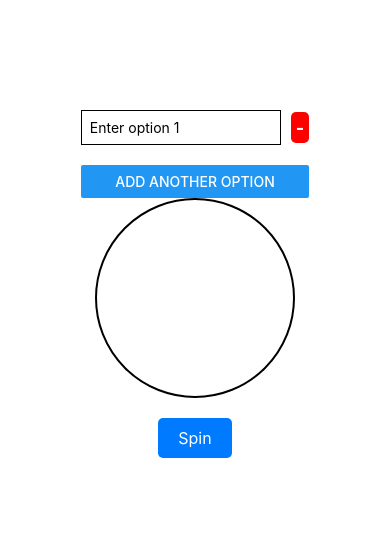
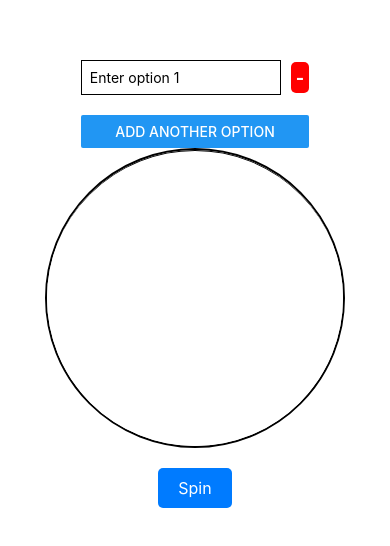
Before and after one commit to YiyangShao/TurntableDecisionHelper, a React Native app: screen / in a window 390 px wide. Shown: the part 138-684 px from the top of the page. Built offline with nearby package versions, Linux system fonts and the light colour scheme.

Commit message:
add spinning function back

```diff
--- a/package.json
+++ b/package.json
@@ -17,7 +17,8 @@
     "react-dom": "18.2.0",
     "@expo/metro-runtime": "~3.2.3",
     "react-native-reanimated": "~3.10.1",
-    "@react-native-async-storage/async-storage": "1.23.1"
+    "@react-native-async-storage/async-storage": "1.23.1",
+    "react-native-svg": "15.2.0"
   },
   "devDependencies": {
     "@babel/core": "^7.20.0"
--- a/src/components/Turntable.js
+++ b/src/components/Turntable.js
@@ -1,6 +1,6 @@
 /**
  * Turntable.js - Main logic for spinning the turntable and managing options.
- * Options are auto-saved and reflected on the turntable and input fields in real-time, including removals.
+ * The turntable now spins a random number of degrees.
  */
 
 import React, { useState, useEffect } from 'react';
@@ -14,6 +14,7 @@ const Turntable = () => {
   const [spinValue] = useState(new Animated.Value(0));
   const [selectedOption, setSelectedOption] = useState(null);
   const [options, setOptions] = useState([]);
+  const [rotationAngle, setRotationAngle] = useState(0); // Track current rotation angle
 
   // Key for AsyncStorage
   const STORAGE_KEY = '@options_list';
@@ -52,31 +53,39 @@ const Turntable = () => {
     saveOptions(updatedOptions); // Save updated options list
   };
 
+  // Function to spin the turntable a random number of degrees
   const spinTurntable = () => {
     if (options.length === 0) return;
 
-    spinValue.setValue(0);
+    const randomDegrees = Math.floor(Math.random() * 360) + 720; // Spin at least two full rotations + random degrees
+    const newRotationAngle = rotationAngle + randomDegrees; // Add to the current rotation
+
+    setRotationAngle(newRotationAngle); // Update the rotation angle state
 
     Animated.timing(spinValue, {
-      toValue: 1,
+      toValue: newRotationAngle, // Use the new rotation angle
       duration: 3000,
       easing: Easing.out(Easing.ease),
       useNativeDriver: true,
     }).start(() => {
-      const randomIndex = Math.floor(Math.random() * options.length);
-      setSelectedOption(options[randomIndex]);
+      const segmentAngle = 360 / options.length;
+      const normalizedAngle = newRotationAngle % 360; // Normalize the angle between 0 and 360
+      const selectedIndex = Math.floor((360 - normalizedAngle) / segmentAngle) % options.length;
+      setSelectedOption(options[selectedIndex]); // Select the option based on the angle
     });
   };
 
   const spin = spinValue.interpolate({
-    inputRange: [0, 1],
+    inputRange: [0, 360],
     outputRange: ['0deg', '360deg'],
   });
 
   return (
     <View style={styles.container}>
       <OptionInput onUpdateOptions={updateOptions} initialOptions={options} />
-      <TurntableVisual spin={spin} options={options} />
+      <Animated.View style={{ transform: [{ rotate: spin }] }}>
+        <TurntableVisual options={options} />
+      </Animated.View>
       <TouchableOpacity style={styles.spinButton} onPress={spinTurntable}>
         <Text style={styles.spinText}>Spin</Text>
       </TouchableOpacity>
--- a/src/components/TurntableVisual.js
+++ b/src/components/TurntableVisual.js
@@ -1,33 +1,71 @@
 /**
- * TurntableVisual.js - Displays the animated turntable and its options.
- * Options are arranged as a pie chart around the turntable.
+ * TurntableVisual.js - Displays the animated turntable and its options as a pie chart.
+ * Includes split lines between sections, with option text in the middle of each section.
  */
 
 import React from 'react';
-import { View, Text, Animated, StyleSheet } from 'react-native';
+import { View } from 'react-native';
+import Svg, { G, Circle, Line, Text as SvgText } from 'react-native-svg';
 import styles from '../styles';
 
 const TurntableVisual = ({ spin, options }) => {
-  const angleStep = 360 / options.length; // Calculate angle for each option
+  const radius = 150;  // Increase the radius to make the turntable larger
+  const numberOfOptions = options.length;
 
-  const getOptionStyle = (index) => {
-    const rotateAngle = angleStep * index;
-    return {
-      transform: [
-        { rotate: `${rotateAngle}deg` },
-        { translateY: -90 }, // Position away from the center of the circle
-      ],
-    };
+  // Calculate angle between each option
+  const anglePerOption = 360 / numberOfOptions;
+
+  // Convert degrees to radians
+  const toRadians = (degrees) => degrees * (Math.PI / 180);
+
+  // Calculate the position of the option text and split lines
+  const calculatePosition = (angle, distance = radius) => {
+    const x = radius + distance * Math.cos(toRadians(angle - 90));  // X coordinate
+    const y = radius + distance * Math.sin(toRadians(angle - 90));  // Y coordinate
+    return { x, y };
   };
 
   return (
-    <Animated.View style={[styles.turntable, { transform: [{ rotate: spin }] }]}>
-      {options.map((option, index) => (
-        <View key={index} style={[styles.optionContainer, getOptionStyle(index)]}>
-          <Text style={styles.option}>{option}</Text>
-        </View>
-      ))}
-    </Animated.View>
+    <View style={styles.turntableContainer}>
+      <Svg width={2 * radius} height={2 * radius}>
+        {/* Turntable background circle */}
+        <Circle cx={radius} cy={radius} r={radius} stroke="black" strokeWidth="2" fill="white" />
+
+        {/* Draw split lines and option text */}
+        {options.map((option, index) => {
+          const angle = index * anglePerOption;  // Angle for this option
+          const lineStart = calculatePosition(angle);  // Start point for the split line
+          const textPosition = calculatePosition(angle + anglePerOption / 2, radius * 0.65);  // Move text inward
+
+          return (
+            <G key={index}>
+              {/* Split line */}
+              <Line
+                x1={radius}
+                y1={radius}
+                x2={lineStart.x}
+                y2={lineStart.y}
+                stroke="black"
+                strokeWidth="2"
+              />
+
+              {/* Option text */}
+              <SvgText
+                x={textPosition.x}
+                y={textPosition.y}
+                fontSize="14"
+                fill="black"
+                textAnchor="middle"
+                alignmentBaseline="middle"
+                transform={`rotate(${angle + anglePerOption / 2}, ${textPosition.x}, ${textPosition.y})`}
+              >
+                {option}
+              </SvgText>
+            </G>
+          );
+        })}
+      </Svg>
+    </View>
   );
 };
 
--- a/src/styles.js
+++ b/src/styles.js
@@ -73,6 +73,18 @@ const styles = StyleSheet.create({
     fontWeight: 'bold',
     fontSize: 18,
   },
+  turntableContainer: {
+    justifyContent: 'center',
+    alignItems: 'center',
+    width: 300,   // Adjusted for larger turntable
+    height: 300,  // Adjusted for larger turntable
+    borderRadius: 150,
+    borderWidth: 2,
+    borderColor: '#000',
+    overflow: 'hidden',
+    position: 'relative',
+  },
+
 });
 
 export default styles;
```
Also changed, not shown: 2 other files (tests, documents, lock files or other folders).
